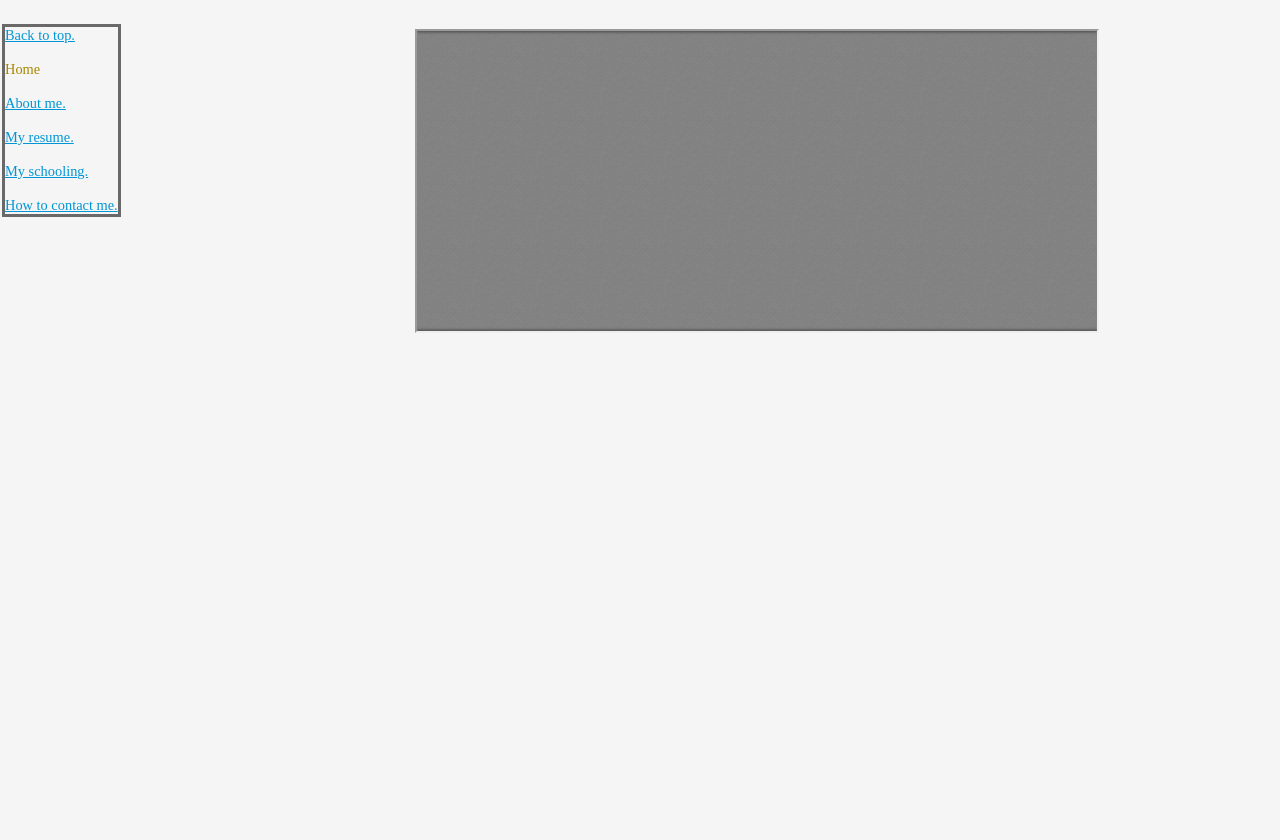
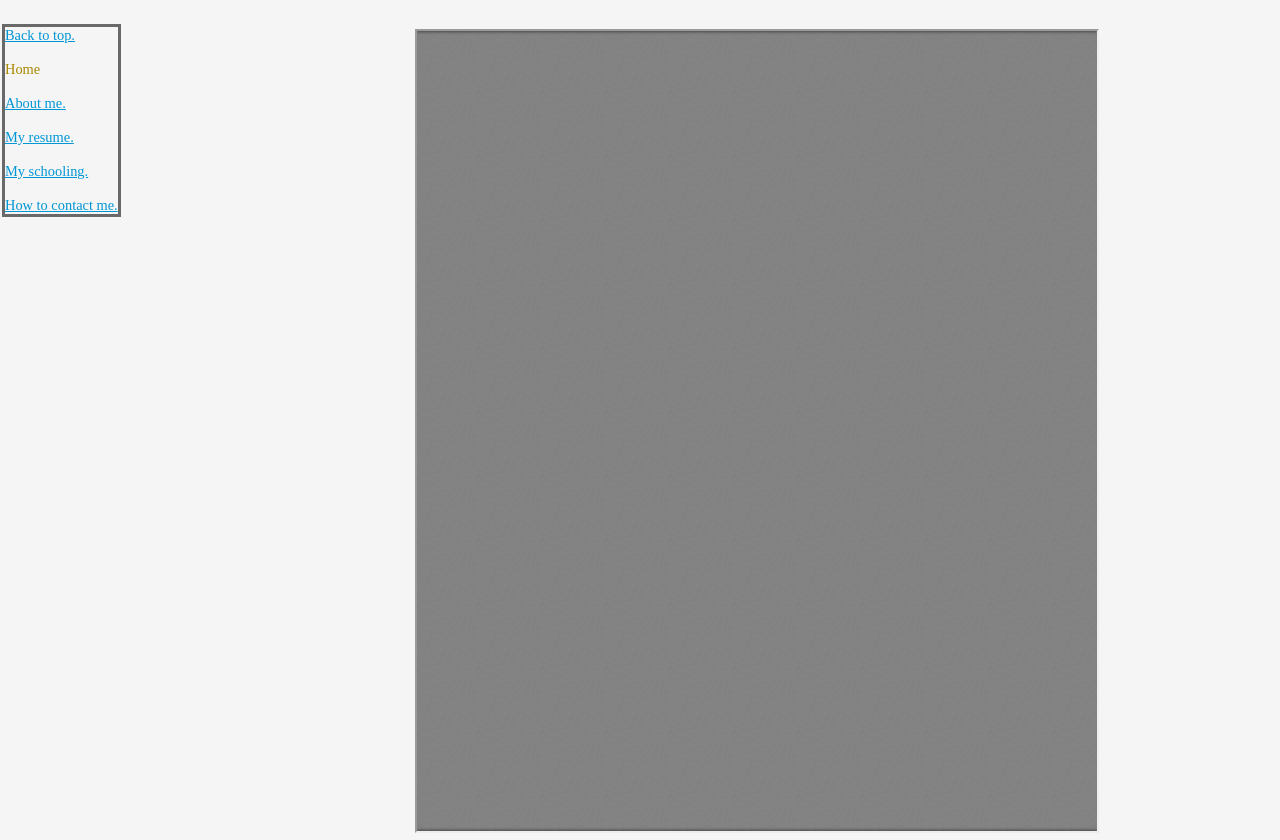
Before and after one commit to Darren357/personalwebsite, a plain HTML site: page resume.html in a window 1280 px wide. Shown: the part 77-917 px from the top of the page. Before the commit the page ends 800 px from the top, so only its background shows below. Drawn offline with Linux system fonts and the light colour scheme; no server answers.

Commit message:
this github pages thing gets annoying fast.

```diff
--- a/resume.html
+++ b/resume.html
@@ -29,7 +29,7 @@
 </div>
 <div id="main" class="center">
 <p style="font-size: 2em;">Here is my resume.</p>
-<iframe src="/ViewerJS/#../Darren - Resume 01-17-16.pdf" width="680px" height="300px" allowfullscreen webkitallowfullscreen></iframe>
+<iframe src="/ViewerJS/#../Darren - Resume 01-17-16.pdf" style="min-width:680px" height="800px" allowfullscreen webkitallowfullscreen></iframe>
 </div>
 </body>
 </html>
```
